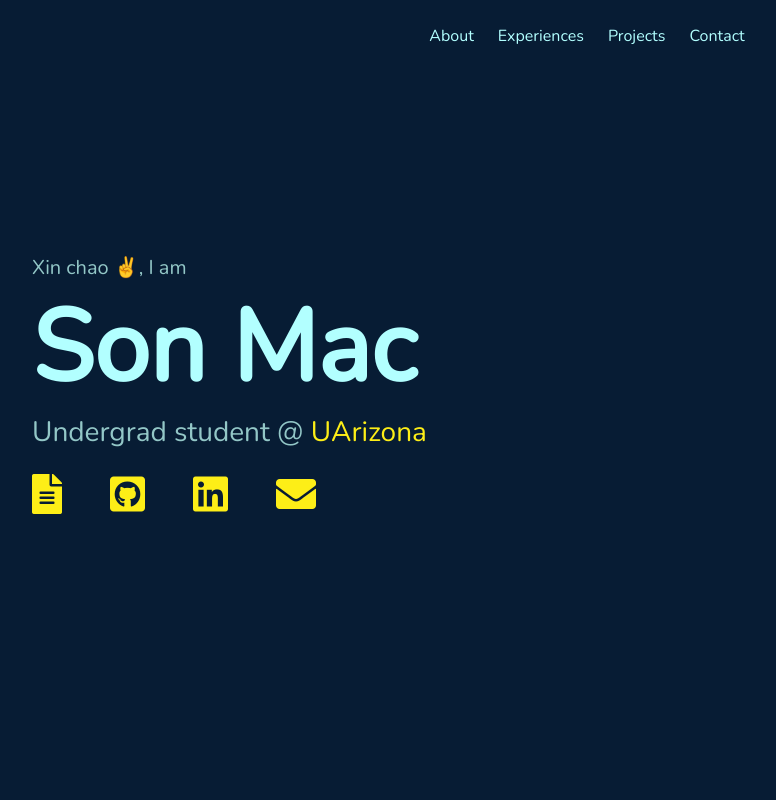
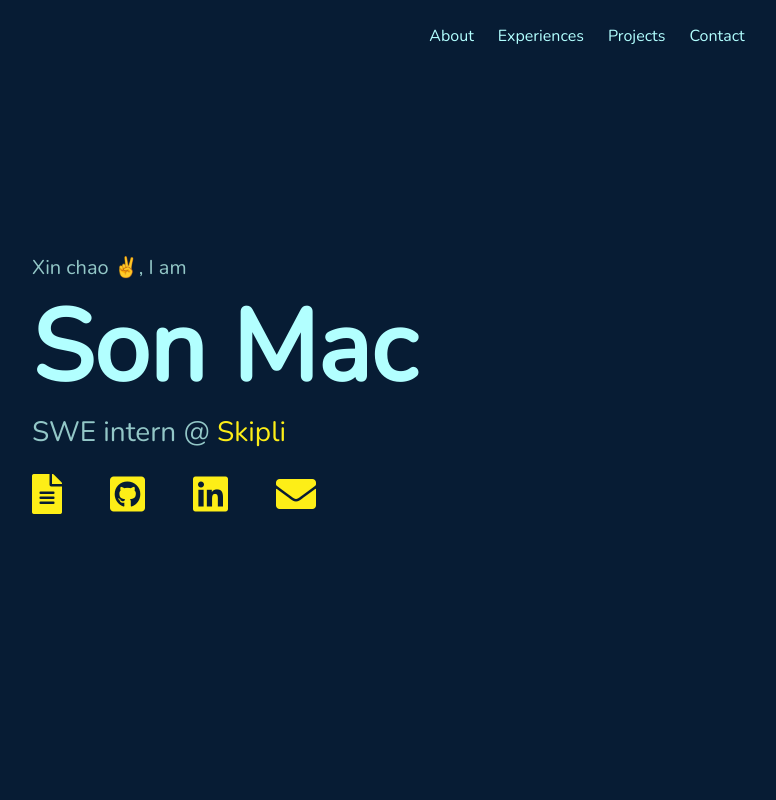
Before and after one commit to sonmac1203/portfolio-website, a React (Create React App) app: page / in a window 1280 px wide. Shown: the top 800 px of the page, without its empty margins (53-829 px from the left). Built offline with nearby package versions, Linux system fonts and the light colour scheme.

Commit message:
updated hello area

```diff
--- a/package.json
+++ b/package.json
@@ -16,7 +16,7 @@
   },
   "scripts": {
     "start": "react-scripts start",
-    "predeploy": "npm run build",
+    "predeploy": "npm run build; touch ./build/CNAME; echo \"www.sonmac.me\" > ./build/CNAME",
     "deploy": "gh-pages -d build",
     "build": "react-scripts build",
     "test": "react-scripts test",
--- a/src/components/Hello.js
+++ b/src/components/Hello.js
@@ -8,7 +8,7 @@ const Hello = () => {
         <h5>Xin chao &#9996;, I am</h5>
         <h1 className='my-name'>Son Mac</h1>
         <h3>
-          Undergrad student @ <span className='emphasized'>UArizona</span>
+          SWE intern @ <span className='emphasized'>Skipli</span>
         </h3>
         <div className='d-flex justify-content-start mt-4 emphasized'>
           <a
```
